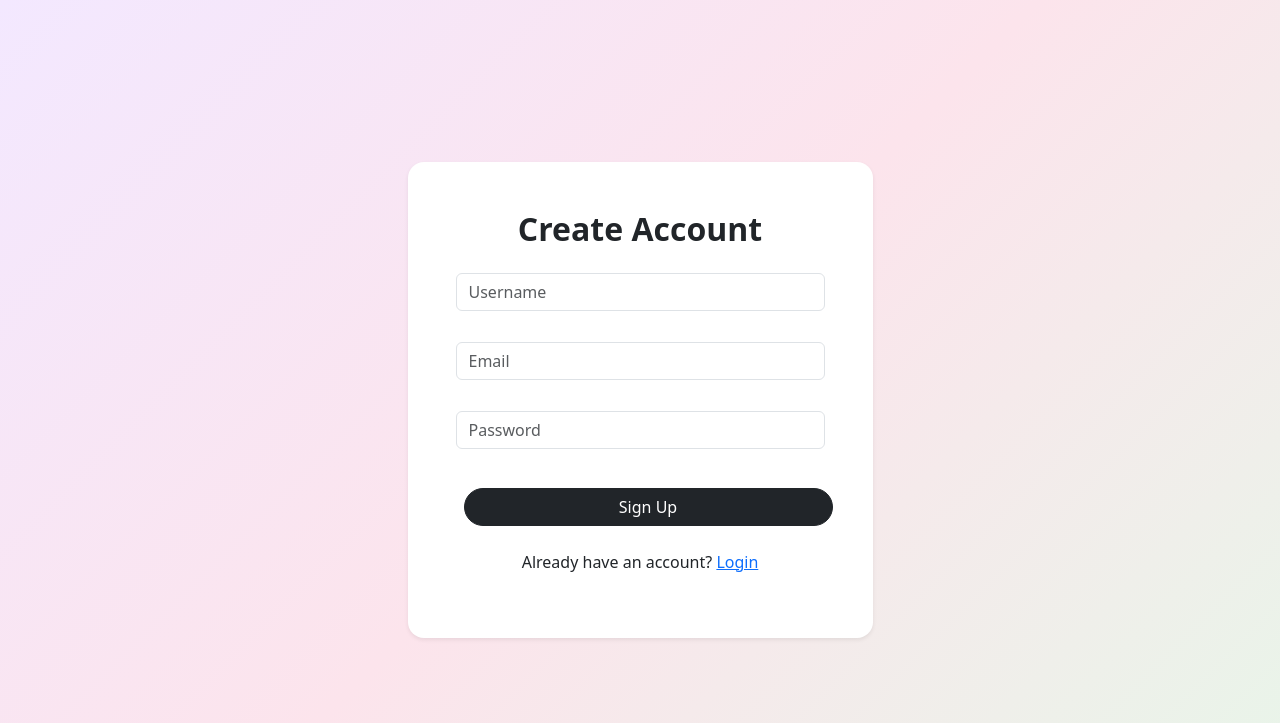
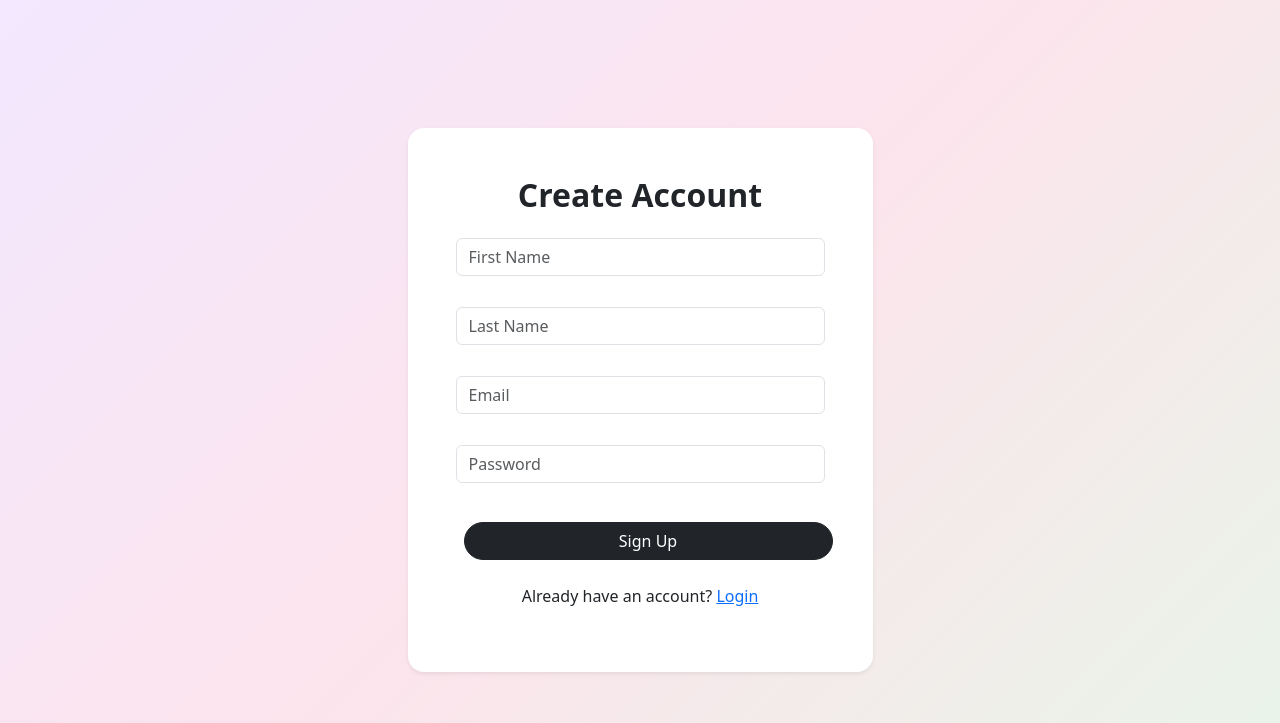
Before and after one commit to Cassanova27/Student_Support_hub, a Flask app: page /signup in a window 1280 px wide. Shown: the top 723 px of the page. Run offline with Flask 3, Linux system fonts and the light colour scheme.

Commit message:
first name & last name changed in app, sign up and login

```diff
--- a/app.py
+++ b/app.py
@@ -84,7 +84,8 @@ def index():
 def signup():
     error = None
     if request.method == "POST":
-        username = request.form.get("username")
+        first_name = request.form.get("first_name")
+        last_name = request.form.get("last_name")
         email = request.form.get("email")
         password = request.form.get("password")
         hashed_password = generate_password_hash(password)
@@ -92,15 +93,15 @@ def signup():
         conn = get_db_connection()
         try:
             conn.execute(
-                "INSERT INTO users (username, email, password) VALUES (?, ?, ?)",
-                (username, email, hashed_password)
+                "INSERT INTO users (first_name, last_name, email, password) VALUES (?, ?, ?, ?)",
+                (first_name, last_name, email, hashed_password)
             )
             conn.commit()
             conn.close()
             return redirect(url_for("login"))
         except sqlite3.IntegrityError:
             conn.close()
-            error = "Username or email already exists."
+            error = "An account with this email already exists."
 
     return render_template("signup.html", error=error)
 
@@ -119,7 +120,7 @@ def login():
 
         if user and check_password_hash(user["password"], password):
             session["user_id"] = user["id"]
-            session["username"] = user["username"]
+            session["first_name"] = user["first_name"]
             return redirect(url_for("dashboard"))
         error = "Invalid email or password"
 
@@ -146,7 +147,7 @@ def dashboard():
     conn.close()
 
     return render_template("dashboard.html",
-        username=session["username"],
+        first_name=session["first_name"],
         stats=stats,
         recent_checkins=recent_checkins
     )
--- a/templates/dashboard.html
+++ b/templates/dashboard.html
@@ -308,9 +308,9 @@
   <div class="dashboard-header">
     <div>
       <p class="small-text">Welcome back</p>
-      <h1>Hello <em>{{ username }}!</em> How are you feeling at the moment?</h1>
+      <h1>Hello <em>{{ first_name }}!</em> How are you feeling at the moment?</h1>
     </div>
-    <div class="profile-circle">{{ username[0] | upper }}</div>
+    <div class="profile-circle">{{ first_name[0] | upper }}</div>
   </div>
 
   <!-- Mood pills -->
--- a/templates/signup.html
+++ b/templates/signup.html
@@ -24,7 +24,10 @@
         <form method="POST">
 
             <div class="mb-3">
-                <input type="text" name="username" class="form-control" placeholder="Username" required>
+                <input type="text" name="first_name" class="form-control" placeholder="First Name" required>
+            </div>
+             <div class="mb-3">
+                <input type="text" name="last_name" class="form-control" placeholder="Last Name" required>
             </div>
 
             <div class="mb-3">
```
Also changed, not shown: wellbeing.db.
